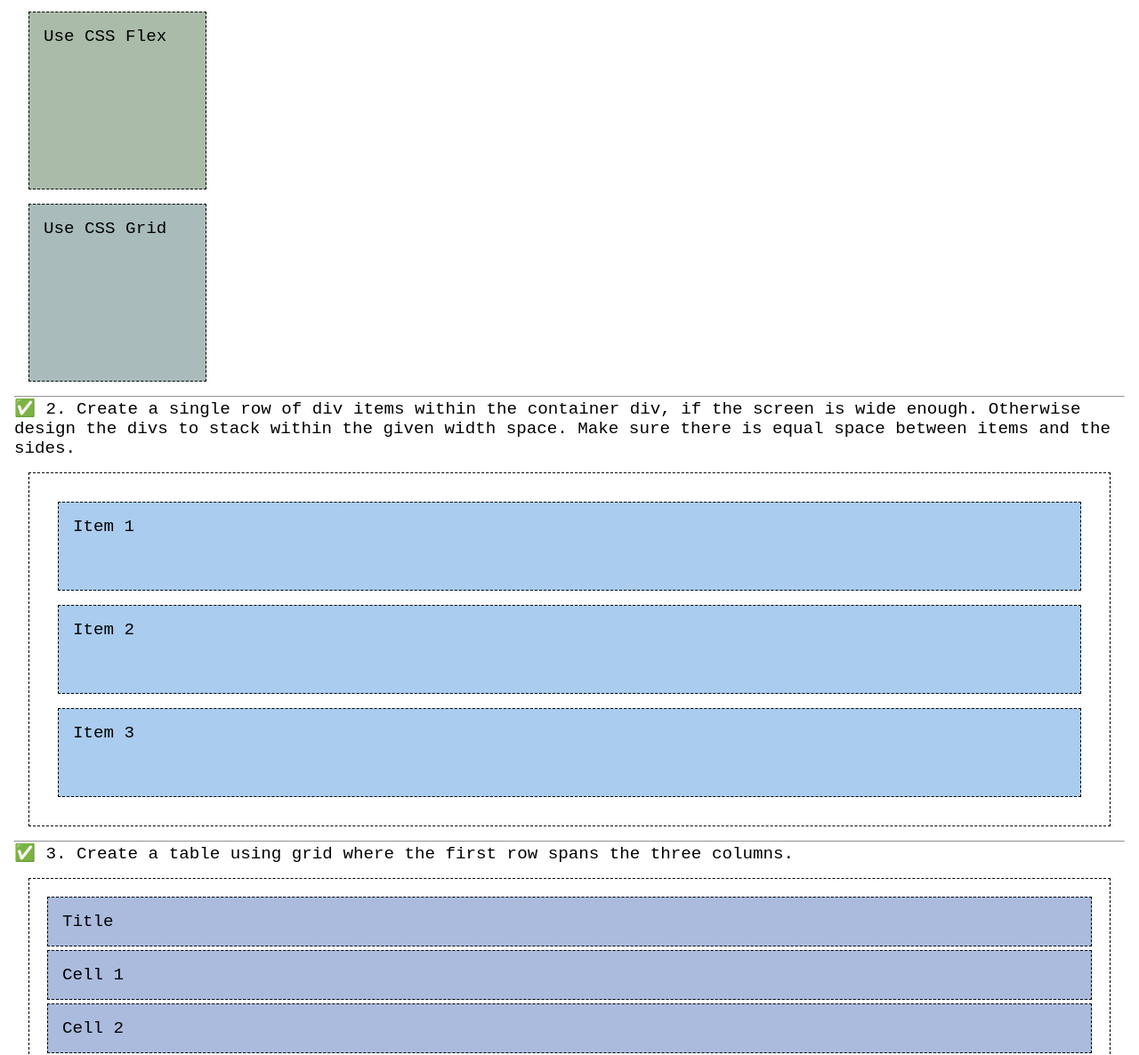
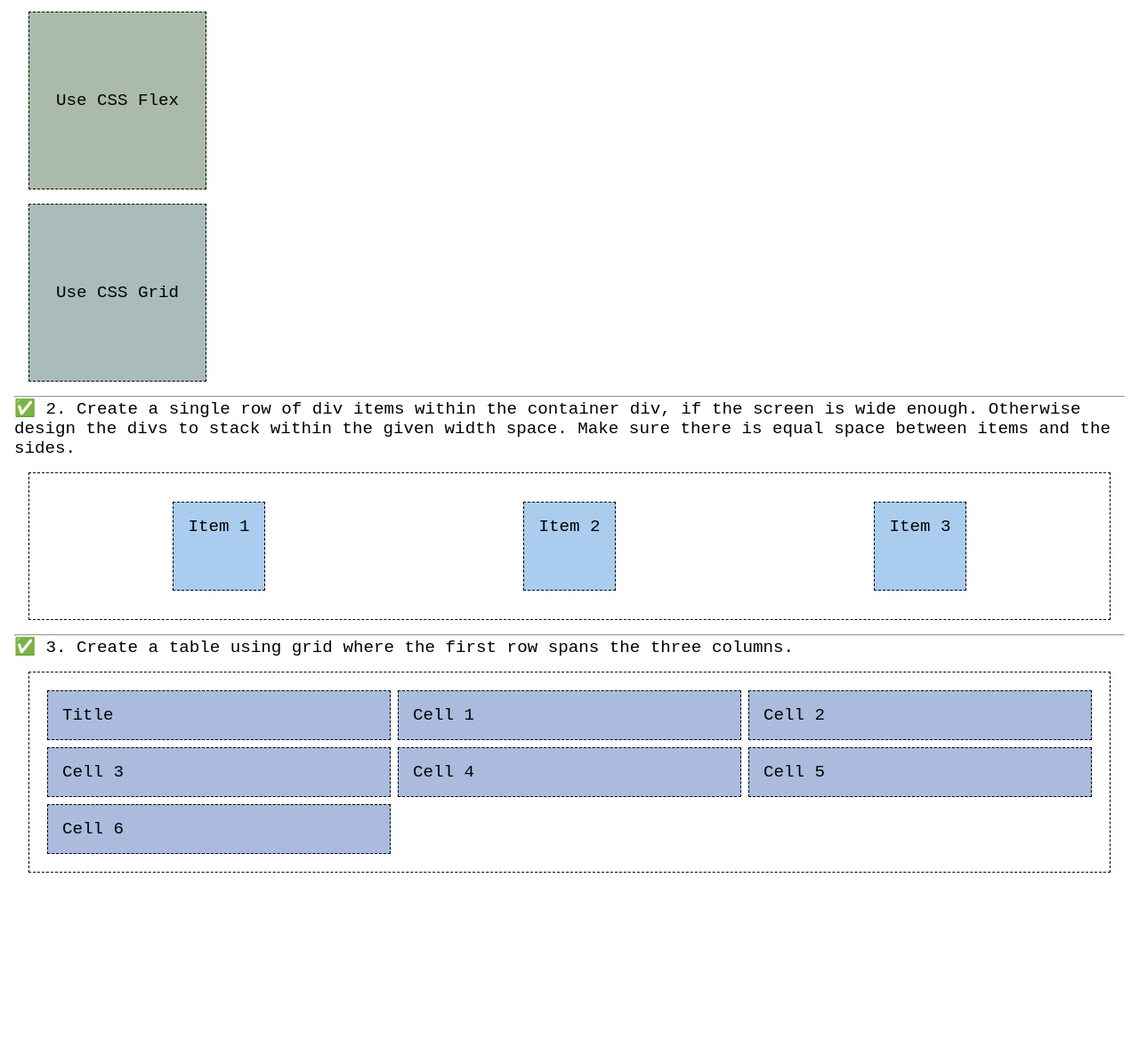
Before and after one commit to MonicaGodwin/wdd130, a plain HTML site: page week04/layout-exercises.html in a window 1280 px wide. Shown: the part 111-1297 px from the top of the page at 89% size. After the commit the page ends 1108 px from the top, so only its background shows below. Drawn offline with Linux system fonts and the light colour scheme.

Commit message:
my commit

```diff
--- a/week04/styles/layout-exercises.css
+++ b/week04/styles/layout-exercises.css
@@ -24,18 +24,25 @@ div {
 .flex {
     background-color: #aba;
     /* write declarations here */
+    display: flex;
+    justify-content: center;
+    align-items: center;
 
 }
 
 .grid {
     background-color: #abb;
     /* write declarations here */
+    display: grid;
+    place-items: center;
 
 }
 
 .container2 {
     /* write declarations here */
-
+    display: flex;
+    flex-wrap: wrap;
+    justify-content: space-around;
 }
 
 .two {
@@ -45,7 +52,8 @@ div {
 
 .container3 {
     /* write declarations here */
-
+    display: grid;
+    grid-template-columns: 1fr 1fr 1fr;
 }
 
 .columns-3 {
```
Also changed, not shown: week04/styles/flexbox.css (+9 -0 lines).
